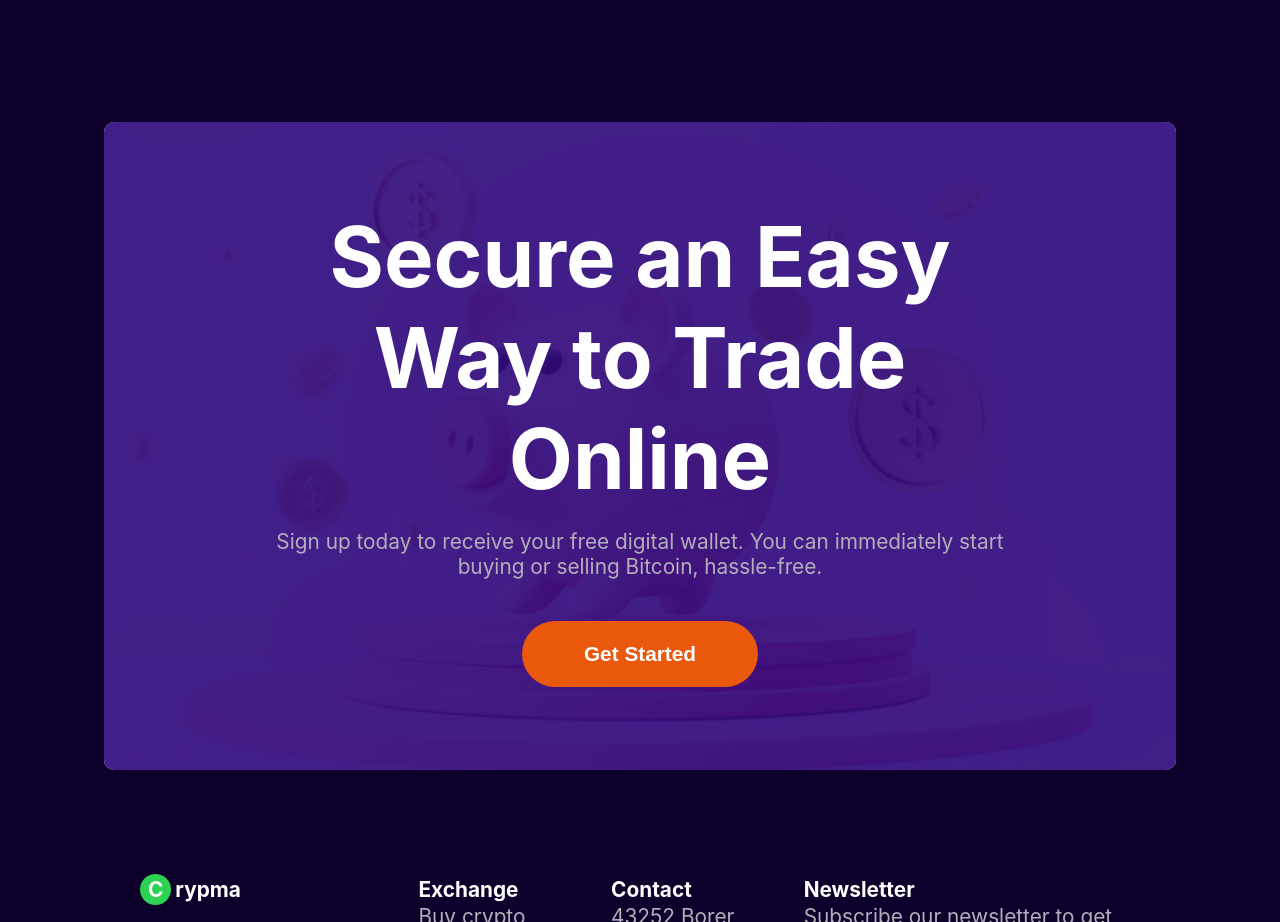
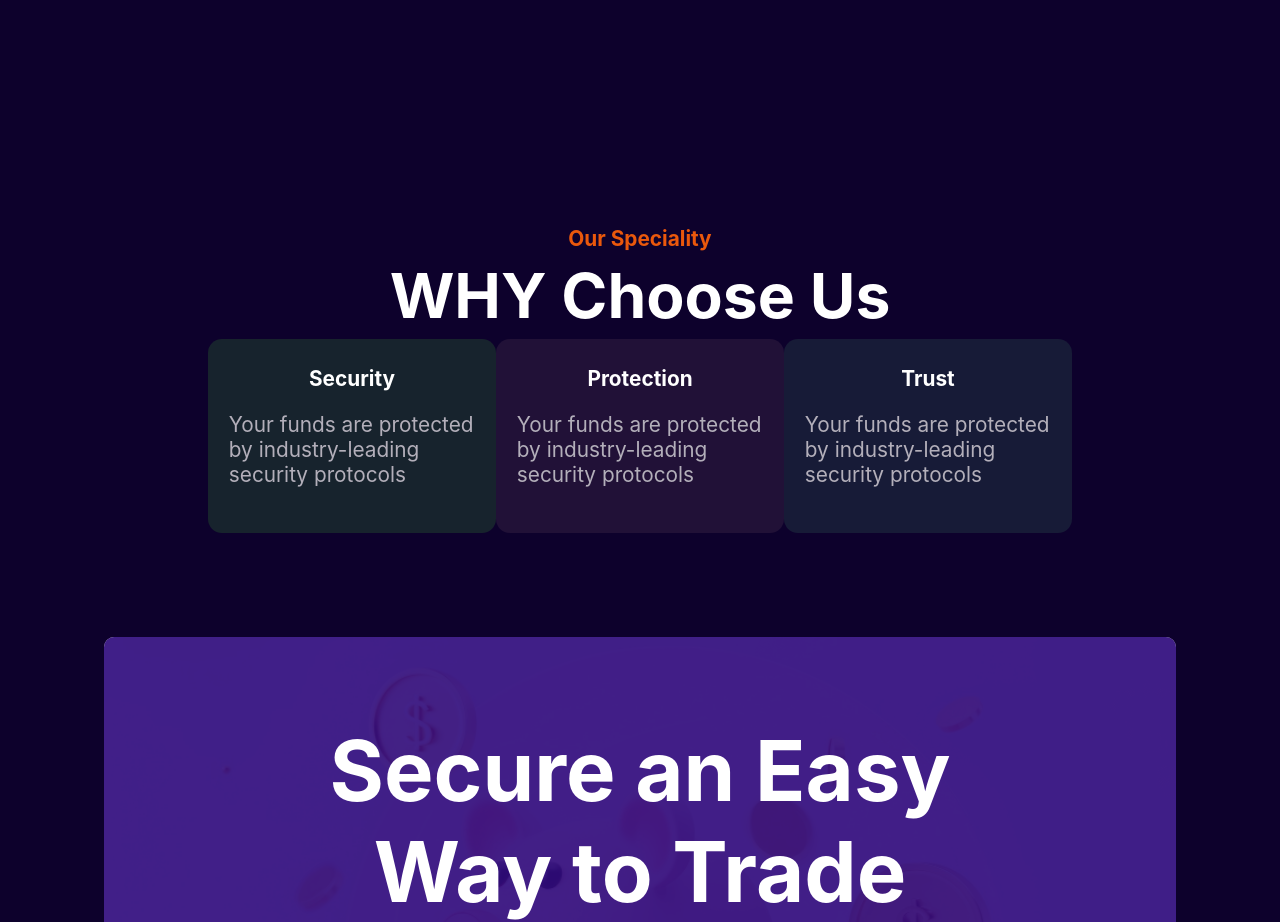
Before and after one commit to turtledev65/Crypma, a React (Vite) app: page / in a window 1280 px wide. Shown: the part 3329-4251 px from the top of the page. Built offline with nearby package versions, Linux system fonts and the light colour scheme; no server answers.

Commit message:
feat: build the why choose us section

```diff
--- a/src/App.tsx
+++ b/src/App.tsx
@@ -111,6 +111,24 @@ function App() {
             </div>
           </div>
         </div>
+        <div className="p-5">
+          <p className="tagline text-center">Our Speciality</p>
+          <h2 className="title text-center">WHY Choose Us</h2>
+          <div className="flex flex--center flex--1">
+            <Card variant="green">
+              <p className="title text-center">Security</p>
+              <p>Your funds are protected by industry-leading security protocols</p>
+            </Card>
+            <Card variant="purple">
+              <p className="title text-center">Protection</p>
+              <p>Your funds are protected by industry-leading security protocols</p>
+            </Card>
+            <Card variant="blue">
+              <p className="title text-center">Trust</p>
+              <p>Your funds are protected by industry-leading security protocols</p>
+            </Card>
+          </div>
+        </div>
         <Callout backgroundImg={piggyBank}>
           <span className="title title--xl">Secure an Easy Way to Trade Online</span>
           <p>Sign up today to receive your free digital wallet. You can immediately start buying or selling Bitcoin, hassle-free.</p>
```
